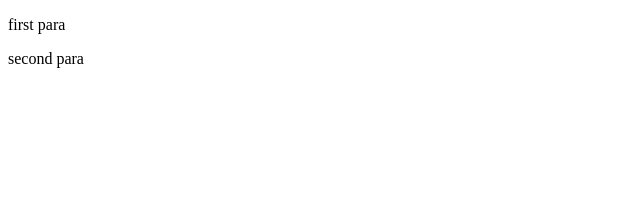
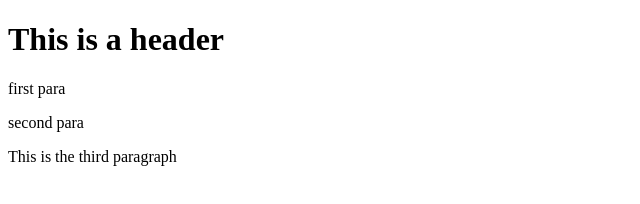
Before and after one commit to akshatdevp/CourseraFullStack, a website: page index.html in a window 1280 px wide. Shown: the whole page, without its empty margins (0-640 px from the left). Drawn offline with Linux system fonts and the light colour scheme.

Commit message:
-fourth- commit

```diff
--- a/index.html
+++ b/index.html
@@ -5,8 +5,9 @@
 		<title></title>
 	</head>
 	<body>
+		<h1> This is a header</h1>
 		<p> first para</p>
-
 		<p> second para</p>
+		<p> This is the third paragraph</p>
 	</body>
 </html>
```
Also changed, not shown: package.json (added, +16 -0 lines), 2 other files.
